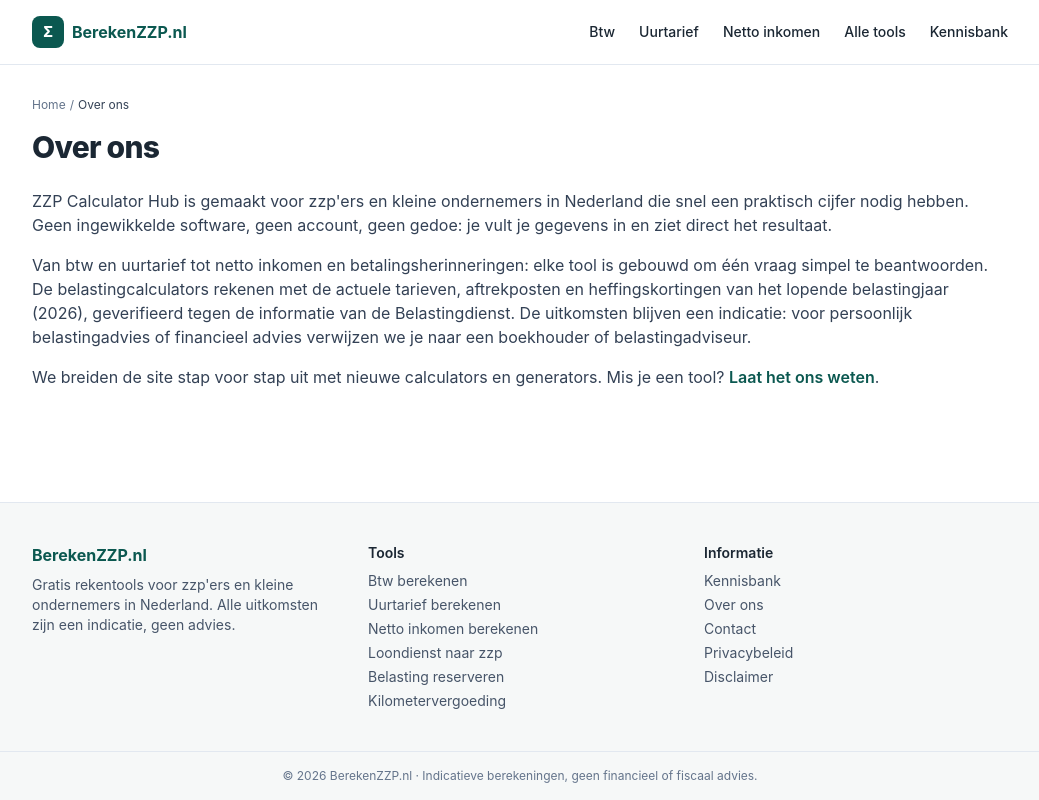
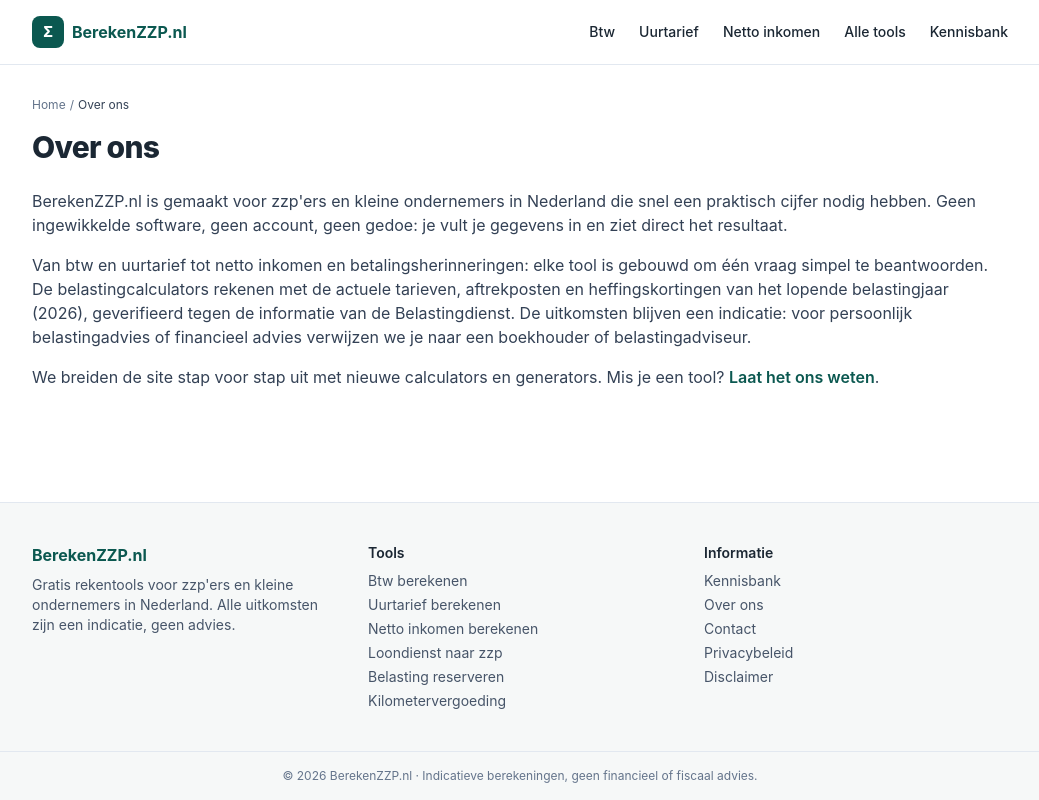
Before and after one commit to danielblinker83-bot/zzp-calculator-hub, a Next.js app: page /over-ons in a window 1280 px wide. Shown: the whole page, without its empty margins (120-1159 px from the left). Built offline with nearby package versions, Linux system fonts and the light colour scheme.

Commit message:
Gebruik BerekenZZP.nl als merknaam

```diff
--- a/app/over-ons/page.tsx
+++ b/app/over-ons/page.tsx
@@ -4,7 +4,7 @@ import Breadcrumbs from "@/components/Breadcrumbs";
 
 export const metadata: Metadata = {
   title: "Over ons",
-  description: "ZZP Calculator Hub helpt Nederlandse zzp'ers en kleine ondernemers snel praktische bedrijfsberekeningen te maken met simpele, gratis tools.",
+  description: "BerekenZZP.nl helpt Nederlandse zzp'ers en kleine ondernemers snel praktische bedrijfsberekeningen te maken met simpele, gratis tools.",
   alternates: { canonical: "/over-ons" },
 };
 
@@ -15,7 +15,7 @@ export default function Page() {
       <h1 className="mt-4 text-3xl font-extrabold">Over ons</h1>
       <div className="mt-6 space-y-4 text-slate-700">
         <p>
-          ZZP Calculator Hub is gemaakt voor zzp&apos;ers en kleine ondernemers in Nederland die snel een praktisch cijfer nodig hebben. Geen ingewikkelde software, geen account, geen gedoe: je vult je gegevens in en ziet direct het resultaat.
+          BerekenZZP.nl is gemaakt voor zzp&apos;ers en kleine ondernemers in Nederland die snel een praktisch cijfer nodig hebben. Geen ingewikkelde software, geen account, geen gedoe: je vult je gegevens in en ziet direct het resultaat.
         </p>
         <p>
           Van btw en uurtarief tot netto inkomen en betalingsherinneringen: elke tool is gebouwd om één vraag simpel te beantwoorden. De belastingcalculators rekenen met de actuele tarieven, aftrekposten en heffingskortingen van het lopende belastingjaar (2026), geverifieerd tegen de informatie van de Belastingdienst. De uitkomsten blijven een indicatie: voor persoonlijk belastingadvies of financieel advies verwijzen we je naar een boekhouder of belastingadviseur.
```
